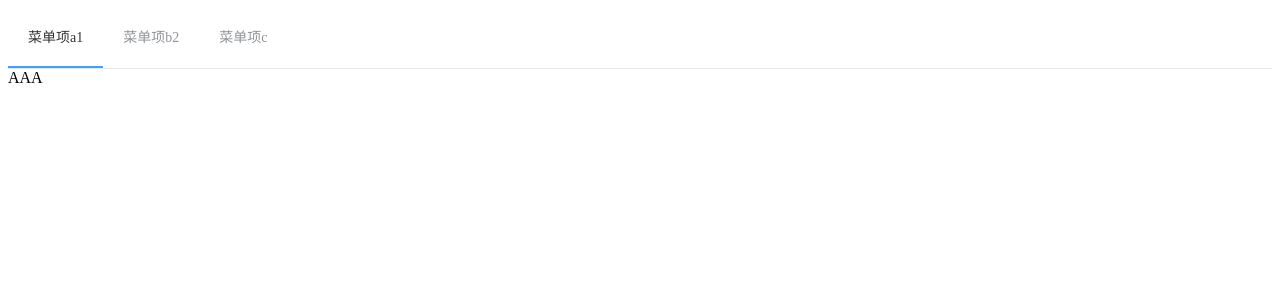
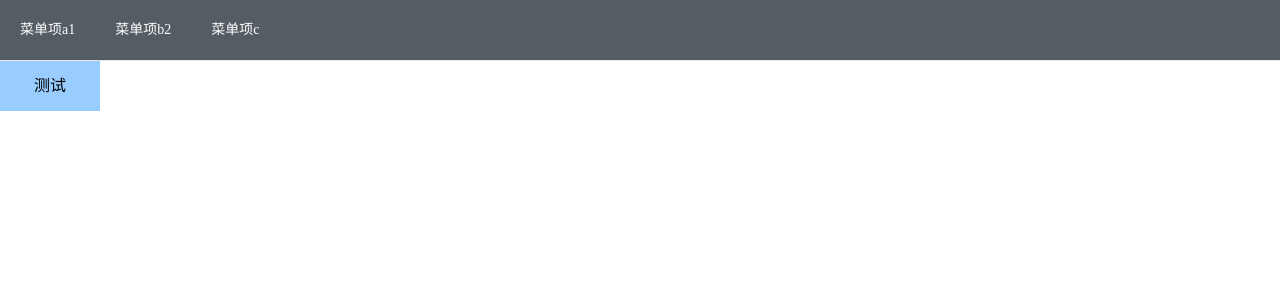
Before and after one commit to quanchangnai/test, a Vue app in the folder vue1/: page /#/aaa in a window 1280 px wide. Shown: the top 300 px of the page. Built offline with nearby package versions, Linux system fonts and the light colour scheme.

Commit message:
Vue测试:draggable

```diff
--- a/vue1/package.json
+++ b/vue1/package.json
@@ -3,7 +3,7 @@
   "version": "0.1.0",
   "private": true,
   "scripts": {
-    "serve": "vue-cli-service serve",
+    "debug": "vue-cli-service serve",
     "build": "vue-cli-service build",
     "lint": "vue-cli-service lint"
   },
--- a/vue1/public/index.html
+++ b/vue1/public/index.html
@@ -6,6 +6,14 @@
     <meta name="viewport" content="width=device-width,initial-scale=1.0">
     <link rel="icon" href="<%= BASE_URL %>favicon.ico">
     <title><%= htmlWebpackPlugin.options.title %></title>
+    <style>
+        html, body {
+            width: 100%;
+            height: 100%;
+            margin: 0;
+            padding: 0;
+        }
+    </style>
 </head>
 <body>
 <noscript>
--- a/vue1/src/App.vue
+++ b/vue1/src/App.vue
@@ -15,5 +15,4 @@
 </script>
 
 <style scoped>
-
 </style>
--- /dev/null
+++ b/vue1/src/components/Draggable.vue
@@ -0,0 +1,62 @@
+<template>
+    <div class="draggable"
+         :style="{left: left + 'px', top:top + 'px'}"
+         @mousedown.prevent="onDown">
+        <slot>
+            <div>测试</div>
+        </slot>
+    </div>
+</template>
+
+<script>
+    export default {
+        name: "Draggable",
+        data() {
+            return {
+                left: 0,
+                top: 0,
+                dragging: false
+            }
+        },
+        methods: {
+            onDown(event) {
+                if (event.button === 0) {//鼠标左键
+                    this.dragging = true
+                    window.onmousemove = this.onMove
+                    window.onmouseup = this.onUp
+                }
+            },
+            onMove(event) {
+                // event.preventDefault()
+                if (this.dragging) {
+                    this.left = this.left + event.movementX
+                    this.top = this.top + event.movementY
+                }
+            },
+            onUp(event) {
+                event.preventDefault()
+                this.dragging = false
+                window.onmousemove = null
+                window.onmouseup = null
+            }
+        }
+    }
+</script>
+
+<style scoped>
+    .draggable {
+        position: absolute;
+    }
+
+    .draggable:hover {
+        cursor: move;
+    }
+
+    .draggable > div {
+        width: 100px;
+        height: 50px;
+        background-color: #99ccff;
+        text-align: center;
+        line-height: 50px;
+    }
+</style>
--- a/vue1/src/components/Menu.vue
+++ b/vue1/src/components/Menu.vue
@@ -1,9 +1,18 @@
 <template>
-    <el-menu :mode="mode" :default-active="activeIndex" router @select="onSelect" >
-        <el-menu-item index="1" route="aaa">菜单项a1</el-menu-item>
-        <el-menu-item index="2" route="bbb">菜单项b2</el-menu-item>
-        <el-menu-item index="3" route="ccc">菜单项c</el-menu-item>
-    </el-menu>
+    <div>
+        <el-menu :mode="mode"
+                 :default-active="activeIndex"
+                 background-color="#545c64"
+                 text-color="#fff"
+                 active-text-color="#409eff"
+                 @select="onSelect"
+                 ref="menu"
+                 router>
+            <el-menu-item index="aaa" route="aaa">菜单项a1</el-menu-item>
+            <el-menu-item index="bbb" route="bbb">菜单项b2</el-menu-item>
+            <el-menu-item index="ccc" route="ccc">菜单项c</el-menu-item>
+        </el-menu>
+    </div>
 </template>
 
 <script>
--- a/vue1/src/components/Page1.vue
+++ b/vue1/src/components/Page1.vue
@@ -1,24 +1,19 @@
 <template>
-    <div v-on:click="onContentClick">
-        <span v-if="show">{{content}}</span>
-        <span v-else>aaa</span>
+    <div style="position: relative">
+        <draggable/>
     </div>
 </template>
 
 <script>
+    import Draggable from "@/components/Draggable";
+
     export default {
         name: "Page1",
+        components: {Draggable},
         data() {
-            return {
-                content: "AAA",
-                show: true
-            }
+            return {}
         },
-        methods: {
-            onContentClick() {
-                this.show = !this.show
-            }
-        }
+        methods: {}
     }
 </script>
 
```
Lines whose indentation alone changed are shown as unchanged.
